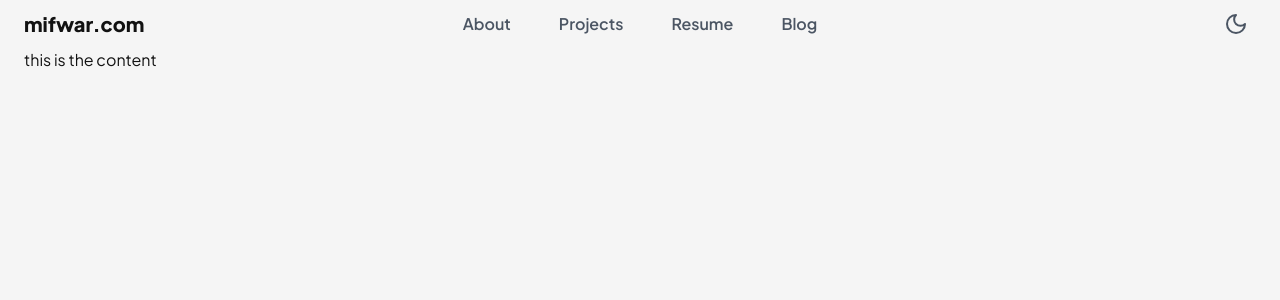
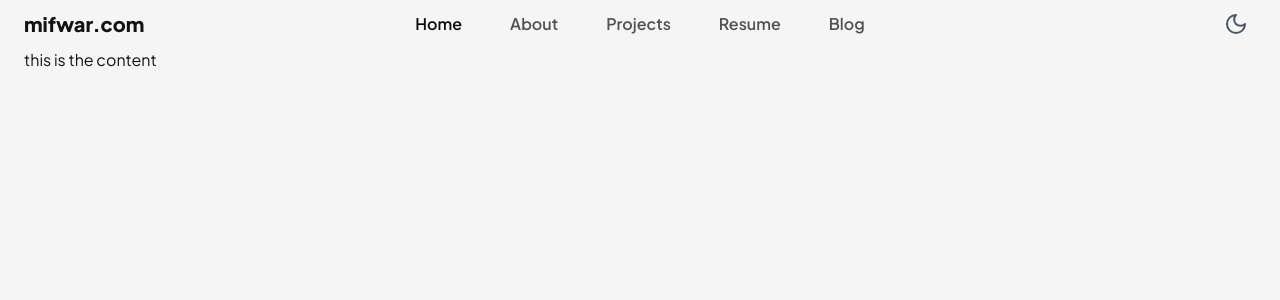
Before and after one commit to mifwar/new_mifwar_com, a Next.js app: page / in a window 1280 px wide. Shown: the top 300 px of the page. Built offline with nearby package versions, Linux system fonts and the light colour scheme; what tailwindcss-animated would draw is missing.

Commit message:
chore: code splitting

```diff
--- a/src/components/navbar.tsx
+++ b/src/components/navbar.tsx
@@ -1,73 +1,12 @@
-"use client";
+import Link from "next/link";
+import dynamic from "next/dynamic";
 
-import { useResponsive } from "@/context/ResponsiveContext";
-import { useTheme } from "next-themes";
-import { useState, useEffect } from "react";
-import { usePathname } from "next/navigation";
+import NavbarMenu from "@/components/navbarMenu";
+const ThemeToggler = dynamic(() => import("@/components/themeToggler"), {
+  ssr: false,
+});
 
-import Link from "next/link";
-
-import { cn } from "@/lib/utils";
-import { Menu as MenuIcon, X as CloseIcon, Sun, Moon } from "lucide-react";
-
-export interface Menu {
-  name: string;
-  url: string;
-  isNewTab: boolean;
-}
-
-const menu: Menu[] = [
-  {
-    name: "About",
-    url: "/about",
-    isNewTab: false,
-  },
-  {
-    name: "Projects",
-    url: "/projects",
-    isNewTab: false,
-  },
-  {
-    name: "Resume",
-    url: "/resume",
-    isNewTab: true,
-  },
-  {
-    name: "Blog",
-    url: "/blog",
-    isNewTab: false,
-  },
-];
-
-const Navbar = () => {
-  const { isMobile } = useResponsive();
-  const [mounted, setMounted] = useState<boolean>(false);
-  const [darkModeEffect, setDarkModeEffect] = useState<boolean>(false);
-  const [menuEffect, setMenuEffect] = useState<boolean>(false);
-  const [openMenu, setOpenMenu] = useState<boolean>(false);
-  const { theme, setTheme } = useTheme();
-
-  const pathname = usePathname();
-
-  useEffect(() => {
-    setMounted(true);
-  }, []);
-
-  const toggleTheme = () => {
-    setTheme(theme === "dark" ? "light" : "dark");
-  };
-
-  const handleToggleThemeClick = () => {
-    toggleTheme();
-    setDarkModeEffect(true);
-  };
-
-  const handleMenuClick = () => {
-    setOpenMenu(!openMenu);
-    setMenuEffect(true);
-  };
-
-  return (
+const Navbar = () => (
   <nav className="flex h-12 items-center justify-center align-middle">
     <div className="align-midle flex h-full w-full flex-row-reverse items-center justify-center">
       <Link
@@ -76,66 +15,10 @@ const Navbar = () => {
       >
         mifwar.com
       </Link>
-        <div
-          className={cn(
-            "md:mx-auto md:flex md:gap-4 md:pl-0",
-            "absolute left-0 mx-auto items-center justify-center pl-6 align-middle md:static",
-          )}
-        >
-          {isMobile ? (
-            <button
-              className={cn(
-                menuEffect &&
-                  (openMenu ? "animate-wiggle-right" : "animate-wiggle-left"),
-              )}
-              onClick={handleMenuClick}
-              onAnimationEnd={() => setMenuEffect(false)}
-            >
-              {openMenu ? <CloseIcon /> : <MenuIcon />}
-            </button>
-          ) : (
-            menu.map((item) => {
-              return (
-                <Link
-                  className={cn(
-                    "text-gray-600 hover:text-gray-950 dark:text-gray-300 hover:dark:text-gray-50",
-                    "rounded-lg px-4 py-2 font-semibold",
-                    pathname === item.url && "text-gray-950 dark:text-gray-50",
-                  )}
-                  href={item.url}
-                  key={item.url}
-                  rel="noopener noreferrer"
-                  target={item.isNewTab ? "_blank" : undefined}
-                >
-                  <span>{item.name}</span>
-                </Link>
-              );
-            })
-          )}
+      <NavbarMenu />
     </div>
-      </div>
-      <button
-        className={cn(
-          "text-gray-600 hover:text-gray-950 dark:text-gray-300 hover:dark:text-gray-50",
-          "absolute right-0 mr-6 cursor-pointer rounded-lg p-2",
-          darkModeEffect &&
-            (theme === "dark" ? "animate-wiggle-right" : "animate-wiggle-left"),
-        )}
-        onClick={handleToggleThemeClick}
-        onAnimationEnd={() => setDarkModeEffect(false)}
-      >
-        {mounted ? (
-          theme === "dark" ? (
-            <Sun />
-          ) : (
-            <Moon />
-          )
-        ) : (
-          <span className="block size-5 animate-pulse rounded-full bg-gray-300 dark:bg-gray-600" />
-        )}
-      </button>
+    <ThemeToggler />
   </nav>
 );
-};
 
 export default Navbar;
--- /dev/null
+++ b/src/components/navbarMenu.tsx
@@ -0,0 +1,92 @@
+"use client";
+
+import React, { useState } from "react";
+import { useResponsive } from "@/context/ResponsiveContext";
+import { usePathname } from "next/navigation";
+import Link from "next/link";
+import { Menu as MenuIcon, X as CloseIcon } from "lucide-react";
+import { cn } from "@/lib/utils";
+
+type MenuItem = {
+  name: string;
+  url: string;
+  isNewTab: boolean;
+};
+
+const MENU_ITEMS: MenuItem[] = [
+  { name: "Home", url: "/", isNewTab: false },
+  { name: "About", url: "/about", isNewTab: false },
+  { name: "Projects", url: "/projects", isNewTab: false },
+  { name: "Resume", url: "/resume", isNewTab: true },
+  { name: "Blog", url: "/blog", isNewTab: false },
+];
+
+const NavbarMenu: React.FC = () => {
+  const { isMobile } = useResponsive();
+  const [isMenuOpen, setIsMenuOpen] = useState(false);
+  const [menuEffect, setMenuEffect] = useState(false);
+  const pathname = usePathname();
+
+  const toggleMenu = () => {
+    setIsMenuOpen(!isMenuOpen);
+    setMenuEffect(true);
+  };
+
+  const MenuButton = () => (
+    <button
+      className={cn(
+        "transition-transform",
+        menuEffect &&
+          (isMenuOpen ? "animate-wiggle-right" : "animate-wiggle-left"),
+      )}
+      onClick={toggleMenu}
+      onAnimationEnd={() => setMenuEffect(false)}
+    >
+      {isMenuOpen ? <CloseIcon /> : <MenuIcon />}
+    </button>
+  );
+
+  const MenuItems = () => (
+    <>
+      {MENU_ITEMS.map((item) => (
+        <Link
+          key={item.url}
+          href={item.url}
+          className={cn(
+            "rounded-lg px-4 py-2 font-semibold",
+            "text-neutral-600 hover:text-neutral-950 dark:text-neutral-400 dark:hover:text-white",
+            pathname === item.url && "text-neutral-950 dark:text-white",
+          )}
+          rel="noopener noreferrer"
+          target={item.isNewTab ? "_blank" : undefined}
+        >
+          {item.name}
+        </Link>
+      ))}
+    </>
+  );
+
+  return (
+    <nav
+      className={cn(
+        "md:mx-auto md:flex md:gap-4 md:pl-0",
+        "absolute left-0 mx-auto items-center justify-center pl-6 align-middle md:static",
+      )}
+    >
+      {isMobile ? (
+        <>
+          <MenuButton />
+          {isMenuOpen && (
+            <div className="absolute left-0 top-full w-full bg-white py-2 dark:bg-gray-800">
+              <MenuItems />
+            </div>
+          )}
+        </>
+      ) : (
+        <MenuItems />
+      )}
+    </nav>
+  );
+};
+
+export default NavbarMenu;
--- /dev/null
+++ b/src/components/themeToggler.tsx
@@ -0,0 +1,36 @@
+"use client";
+
+import React from "react";
+import { useTheme } from "next-themes";
+import { Sun, Moon } from "lucide-react";
+import { cn } from "@/lib/utils";
+
+const ThemeToggler: React.FC = () => {
+  const { resolvedTheme, setTheme } = useTheme();
+  const [animationEffect, setAnimationEffect] = React.useState(false);
+
+  const toggleTheme = () => {
+    setTheme(resolvedTheme === "dark" ? "light" : "dark");
+    setAnimationEffect(true);
+  };
+
+  return (
+    <button
+      className={cn(
+        "absolute right-0 mr-6 rounded-lg p-2",
+        "text-gray-600 hover:text-gray-950 dark:text-gray-300 dark:hover:text-gray-50",
+        animationEffect &&
+          (resolvedTheme === "dark"
+            ? "animate-wiggle-right"
+            : "animate-wiggle-left"),
+      )}
+      onClick={toggleTheme}
+      onAnimationEnd={() => setAnimationEffect(false)}
+      aria-label={`Switch to ${resolvedTheme === "dark" ? "light" : "dark"} mode`}
+    >
+      {resolvedTheme === "dark" ? <Sun /> : <Moon />}
+    </button>
+  );
+};
+
+export default ThemeToggler;
```
Lines whose indentation alone changed are shown as unchanged.
